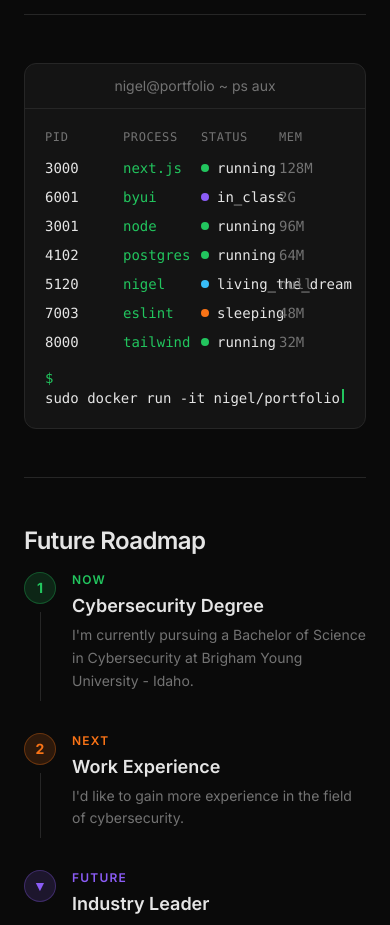
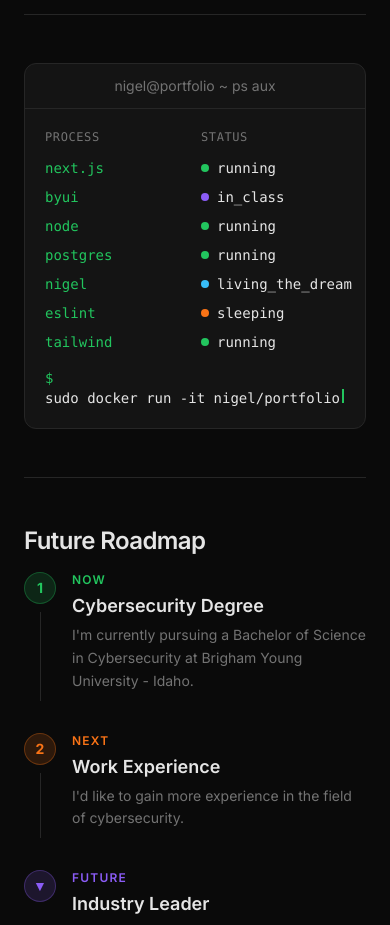
Before and after one commit to MyNameIs-Nigel/cyber-portfolio, a Next.js app: page / in a window 390 px wide. Shown: the part 3660-4585 px from the top of the page. Built offline with nearby package versions, Linux system fonts and the light colour scheme.

Commit message:
Improved Mobile UX

```diff
--- a/src/app/about/page.tsx
+++ b/src/app/about/page.tsx
@@ -39,10 +39,10 @@ export const metadata = {
 };
 
 const attentionSegments = [
-  { label: "Building", sublabel: "Deep work", percentage: 35, accent: 1 as const },
-  { label: "Learning", sublabel: "Courses + docs", percentage: 25, accent: 2 as const },
-  { label: "Community", sublabel: "Mentoring", percentage: 20, accent: 3 as const },
-  { label: "Exploring", sublabel: "Side quests", percentage: 20, accent: 4 as const },
+  { label: "Building", sublabel: "In the flow state", percentage: 56, accent: 1 as const },
+  { label: "Sustaining", sublabel: "Sleeping (for the weak)", percentage: 3, accent: 2 as const },
+  { label: "Socializing", sublabel: "Relaxing and spending time with friends", percentage: 19, accent: 3 as const },
+  { label: "Exploring", sublabel: "Side quests + new hobbies", percentage: 22, accent: 4 as const },
 ];
 
 export default function AboutPage() {
--- a/src/app/page.tsx
+++ b/src/app/page.tsx
@@ -126,7 +126,7 @@ export default function HomePage() {
         <SectionDivider />
 
         <div className="mt-4">
-          <Terminal title={terminalTitle} columnHeaders={terminalHeaders} rows={terminalRows} input={terminalInput} />
+          <Terminal title={terminalTitle} columnHeaders={terminalHeaders} rows={terminalRows} input={terminalInput} mobileHiddenColumns={[0, 3]} />
         </div>
 
         <SectionDivider />
--- a/src/components/CodeSnippet.tsx
+++ b/src/components/CodeSnippet.tsx
@@ -65,7 +65,7 @@ export function CodeSnippet({ filename, theme, lines }: CodeSnippetProps) {
               {colorizeLine(line.text)}
             </div>
             {line.annotation ? (
-              <span className="shrink-0 text-xs italic text-muted max-sm:w-full max-sm:pl-0">{line.annotation}</span>
+              <span className="shrink-0 text-xs italic text-muted max-sm:hidden">{line.annotation}</span>
             ) : null}
           </div>
         ))}
--- a/src/components/Navbar.tsx
+++ b/src/components/Navbar.tsx
@@ -79,9 +79,11 @@ export function Navbar() {
           </button>
         </Container>
 
+      </header>
+
       <div
         id="mobile-nav"
-          className={`fixed inset-0 z-40 bg-bg/95 backdrop-blur-xl transition-all duration-200 sm:hidden ${
+        className={`fixed inset-0 z-[60] bg-bg/95 backdrop-blur-xl transition-all duration-200 sm:hidden ${
           menuOpen ? "pointer-events-auto opacity-100" : "pointer-events-none opacity-0"
         }`}
         aria-hidden={!menuOpen}
@@ -121,7 +123,6 @@ export function Navbar() {
           </button>
         </div>
       </div>
-      </header>
 
       <ContactModal open={contactOpen} onClose={() => setContactOpen(false)} />
     </>
--- a/src/components/Terminal.tsx
+++ b/src/components/Terminal.tsx
@@ -1,3 +1,4 @@
+import type { CSSProperties } from "react";
 import type { TerminalProps, TerminalRow } from "@/types";
 
 function statusDotClass(color?: TerminalRow["statusColor"]) {
@@ -16,8 +17,9 @@ function statusDotClass(color?: TerminalRow["statusColor"]) {
   }
 }
 
-export function Terminal({ title, rows, columnHeaders, input }: TerminalProps) {
+export function Terminal({ title, rows, columnHeaders, mobileHiddenColumns, input }: TerminalProps) {
   const colCount = columnHeaders?.length ?? (rows[0]?.columns.length ?? 1);
+  const mobileColCount = colCount - (mobileHiddenColumns?.length ?? 0);
 
   return (
     <div className="overflow-hidden rounded-xl border border-border bg-surface">
@@ -27,11 +29,11 @@ export function Terminal({ title, rows, columnHeaders, input }: TerminalProps) {
       <div className="p-5 font-mono text-sm">
         {columnHeaders?.length ? (
           <div
-            className="mb-3 grid gap-3 text-xs uppercase tracking-wider text-muted"
-            style={{ gridTemplateColumns: `repeat(${colCount}, minmax(0, 1fr))` }}
+            className="mb-3 grid gap-3 text-xs uppercase tracking-wider text-muted [grid-template-columns:repeat(var(--cols),minmax(0,1fr))] max-sm:[grid-template-columns:repeat(var(--mobile-cols),minmax(0,1fr))]"
+            style={{ "--cols": colCount, "--mobile-cols": mobileColCount } as CSSProperties}
           >
-            {columnHeaders.map((h) => (
-              <span key={h}>{h}</span>
+            {columnHeaders.map((h, j) => (
+              <span key={h} className={mobileHiddenColumns?.includes(j) ? "max-sm:hidden" : ""}>{h}</span>
             ))}
           </div>
         ) : null}
@@ -39,16 +41,17 @@ export function Terminal({ title, rows, columnHeaders, input }: TerminalProps) {
           {rows.map((row, i) => (
             <div
               key={i}
-              className="grid items-center gap-3"
-              style={{ gridTemplateColumns: `repeat(${row.columns.length}, minmax(0, 1fr))` }}
+              className="grid items-center gap-3 [grid-template-columns:repeat(var(--cols),minmax(0,1fr))] max-sm:[grid-template-columns:repeat(var(--mobile-cols),minmax(0,1fr))]"
+              style={{ "--cols": row.columns.length, "--mobile-cols": row.columns.length - (mobileHiddenColumns?.length ?? 0) } as CSSProperties}
             >
               {row.columns.map((cell, j) => {
                 const isLast = j === row.columns.length - 1;
                 const isProcess = j === 1;
                 const isStatus = j === 2;
                 const textClass = isProcess ? "font-medium text-accent-1" : isLast ? "text-muted" : "text-fg";
+                const hiddenClass = mobileHiddenColumns?.includes(j) ? "max-sm:hidden" : "";
                 return (
-                  <span key={j} className={textClass}>
+                  <span key={j} className={`${textClass} ${hiddenClass}`.trim()}>
                     {isStatus ? (
                       <span className="inline-flex items-center gap-2">
                         <span className={`inline-block h-2 w-2 shrink-0 rounded-full ${statusDotClass(row.statusColor)}`} aria-hidden />
--- a/src/types/index.ts
+++ b/src/types/index.ts
@@ -38,6 +38,7 @@ export interface TerminalProps {
   title?: string;
   rows: TerminalRow[];
   columnHeaders?: string[];
+  mobileHiddenColumns?: number[];
   input?: {
     prompt: string;
     command: string;
```
Also changed, not shown: public/opengraph.png. Lines whose indentation alone changed are shown as unchanged.
